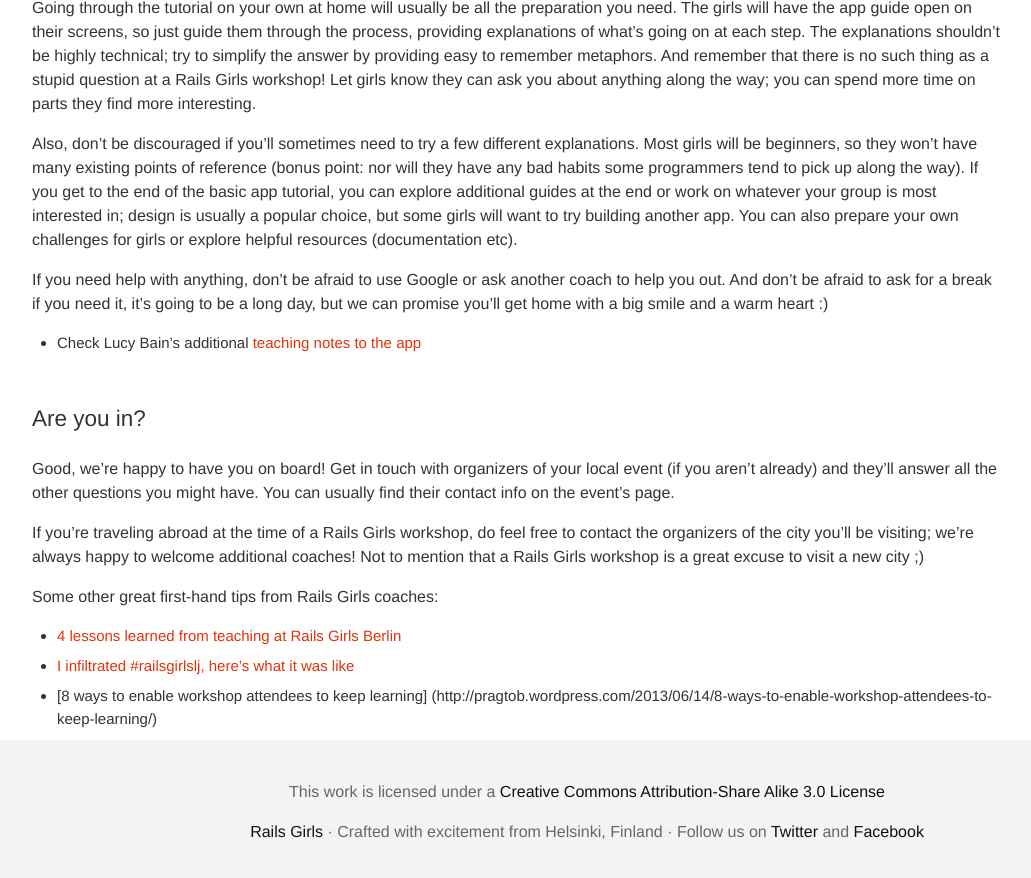
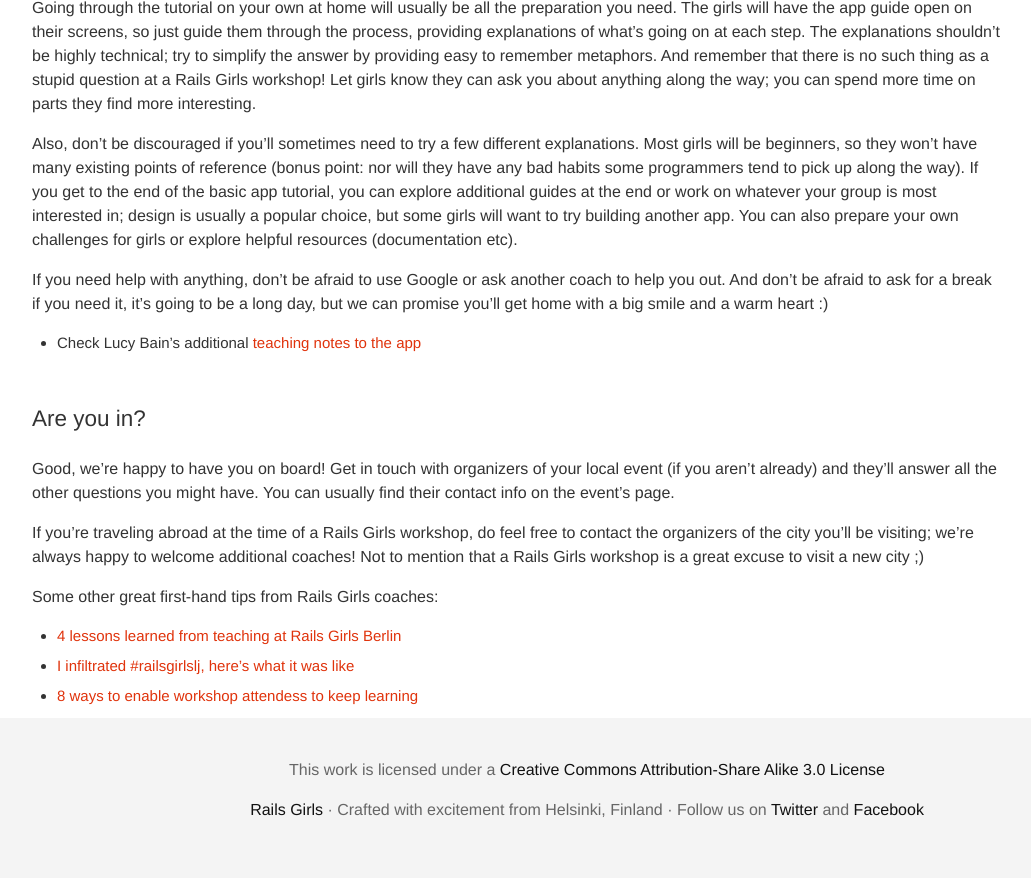
Before and after one commit to railsgirls/guides.railsgirls.com, a Jekyll site: the page built from _posts/2013-03-26-coach.markdown, in a window 1280 px wide and 900 px high, scrolled down 2517 px. Shown: the top 878 px of the window, without its empty margins (53-1084 px from the left). Built offline with Jekyll 4.4.1, drawn with Linux system fonts in a browser that asks for light colours; nearby versions of some CDN libraries; Markdown is read by kramdown in place of the engine named in the settings.

Commit message:
Fixes links

```diff
--- a/_posts/2013-03-26-coach.markdown
+++ b/_posts/2013-03-26-coach.markdown
@@ -84,7 +84,7 @@
 
 - [4 lessons learned from teaching at Rails Girls Berlin](http://pragtob.wordpress.com/2012/08/14/4-lessons-learned-from-teaching-at-rails-girls-berlin/)
 - [I infiltrated #railsgirlslj, here’s what it was like](http://swizec.com/blog/i-infiltrated-railsgirlsj-heres-what-it-was-like/swizec/5717)
-- [8 ways to enable workshop attendees to keep learning] (http://pragtob.wordpress.com/2013/06/14/8-ways-to-enable-workshop-attendees-to-keep-learning/)
+- [8 ways to enable workshop attendess to keep learning](http://pragtob.wordpress.com/2013/06/14/8-ways-to-enable-workshop-attendess-to-keep-learning/)
 
 [app]: http://guides.railsgirls.com/app
 [install]: http://guides.railsgirls.com/install/
--- a/_posts/2013-04-08-how-to-continue-with-programming.markdown
+++ b/_posts/2013-04-08-how-to-continue-with-programming.markdown
@@ -131,4 +131,4 @@
 
 ## 5. More resources
 
-* [http://pragtob.wordpress.com/2013/06/14/8-ways-to-enable-workshop-attendees-to-keep-learning/](8 ways to enable workshop attendees to keep learning)
+- [8 ways to enable workshop attendess to keep learning](http://pragtob.wordpress.com/2013/06/14/8-ways-to-enable-workshop-attendess-to-keep-learning/)
```
